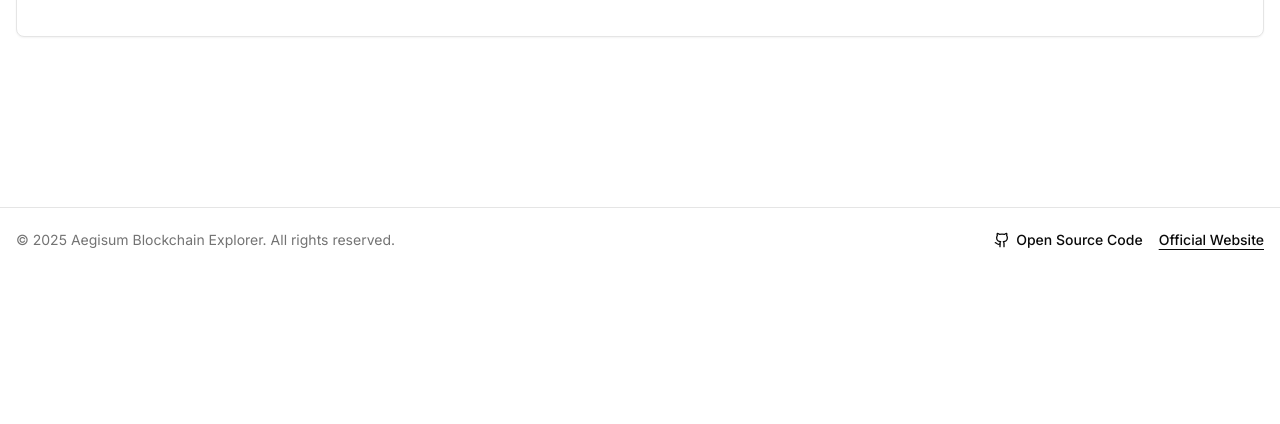
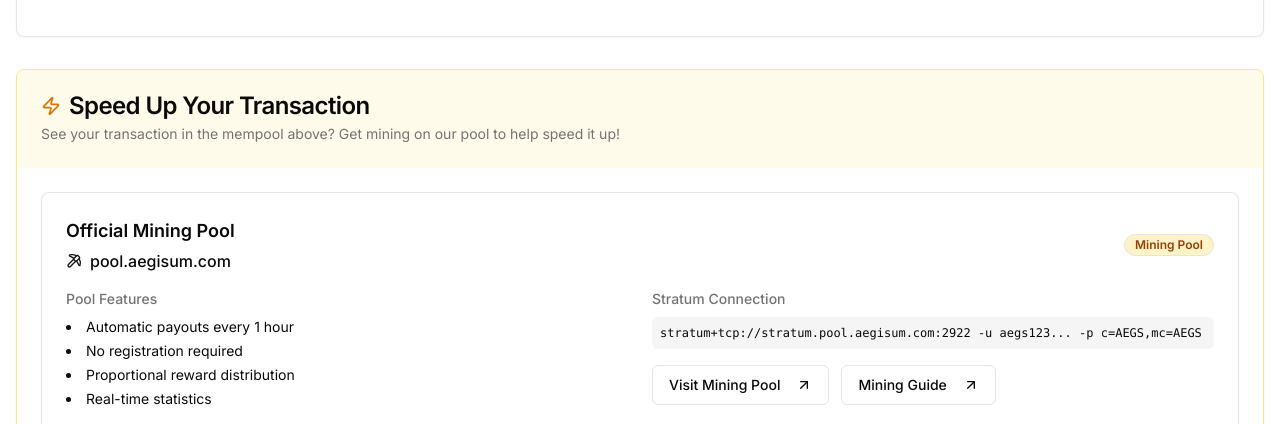
Before and after one commit to clyntor/explorer.aegisum.com, a Next.js app: page /mempool in a window 1280 px wide. Shown: the part 528-952 px from the top of the page. Before the commit the page ends 800 px from the top, so only its background shows below. Built offline with nearby package versions, Linux system fonts and the light colour scheme; no server answers; the database is empty.

Commit message:
Update page.tsx

```diff
--- a/app/mempool/page.tsx
+++ b/app/mempool/page.tsx
@@ -1,9 +1,14 @@
 export const dynamic = "force-dynamic"
 export const revalidate = 30 // Revalidate every 30 seconds
 
+import Link from "next/link"
 import { getMempoolTransactions } from "@/lib/data"
 import { MempoolVisualization } from "@/components/mempool-visualization"
 import { MempoolStats } from "@/components/mempool-stats"
+import { Card, CardContent, CardDescription, CardHeader, CardTitle } from "@/components/ui/card"
+import { Badge } from "@/components/ui/badge"
+import { Button } from "@/components/ui/button"
+import { ArrowUpRight, Pickaxe, Zap } from "lucide-react"
 
 export default async function MempoolPage() {
   const { transactions, stats } = await getMempoolTransactions()
@@ -21,9 +26,74 @@ export default async function MempoolPage() {
       </div>
 
       {/* Mempool Visualization */}
-      <div>
+      <div className="mb-8">
         <MempoolVisualization transactions={transactions} stats={stats} />
       </div>
+
+      {/* Mining Pool Section */}
+      <Card className="mb-8 border-amber-200 dark:border-amber-800">
+        <CardHeader className="bg-amber-50 dark:bg-amber-950/40 rounded-t-lg">
+          <div className="flex items-center gap-2">
+            <Zap className="h-5 w-5 text-amber-600 dark:text-amber-400" />
+            <CardTitle>Speed Up Your Transaction</CardTitle>
+          </div>
+          <CardDescription>
+            See your transaction in the mempool above? Get mining on our pool to help speed it up!
+          </CardDescription>
+        </CardHeader>
+        <CardContent className="pt-6">
+          <Card>
+            <CardContent className="p-6">
+              <div className="flex items-center justify-between mb-4">
+                <div>
+                  <h3 className="text-lg font-semibold">Official Mining Pool</h3>
+                  <div className="flex items-center mt-1">
+                    <Pickaxe className="h-4 w-4 text-primary mr-2" />
+                    <p className="font-medium">pool.aegisum.com</p>
+                  </div>
+                </div>
+                <Badge variant="outline" className="bg-amber-100 text-amber-800 dark:bg-amber-900 dark:text-amber-300">
+                  Mining Pool
+                </Badge>
+              </div>
+
+              <div className="grid grid-cols-1 md:grid-cols-2 gap-6 mt-4">
+                <div>
+                  <h4 className="text-sm font-medium text-muted-foreground mb-2">Pool Features</h4>
+                  <ul className="list-disc list-inside text-sm space-y-1">
+                    <li>Automatic payouts every 1 hour</li>
+                    <li>No registration required</li>
+                    <li>Proportional reward distribution</li>
+                    <li>Real-time statistics</li>
+                  </ul>
+                </div>
+
+                <div>
+                  <h4 className="text-sm font-medium text-muted-foreground mb-2">Stratum Connection</h4>
+                  <div className="bg-muted p-2 rounded-md font-mono text-xs overflow-x-auto mb-4">
+                    stratum+tcp://stratum.pool.aegisum.com:2922 -u aegs123... -p c=AEGS,mc=AEGS
+                  </div>
+
+                  <div className="flex flex-col sm:flex-row gap-3">
+                    <Button variant="outline" className="flex items-center" asChild>
+                      <Link href="https://pool.aegisum.com" target="_blank" rel="noopener noreferrer">
+                        Visit Mining Pool
+                        <ArrowUpRight className="ml-2 h-4 w-4" />
+                      </Link>
+                    </Button>
+                    <Button variant="outline" className="flex items-center" asChild>
+                      <Link href="/mining.pdf" target="_blank" rel="noopener noreferrer">
+                        Mining Guide
+                        <ArrowUpRight className="ml-2 h-4 w-4" />
+                      </Link>
+                    </Button>
+                  </div>
+                </div>
+              </div>
+            </CardContent>
+          </Card>
+        </CardContent>
+      </Card>
     </main>
   )
 }
```
